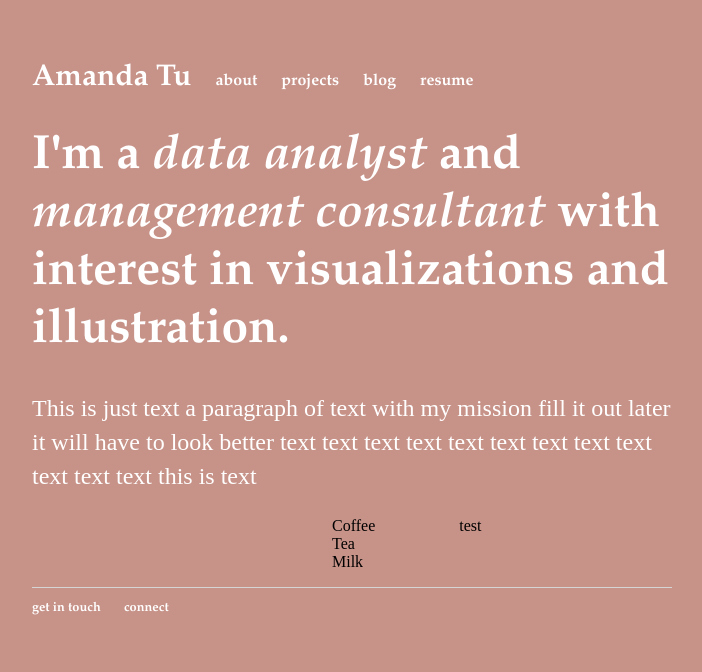
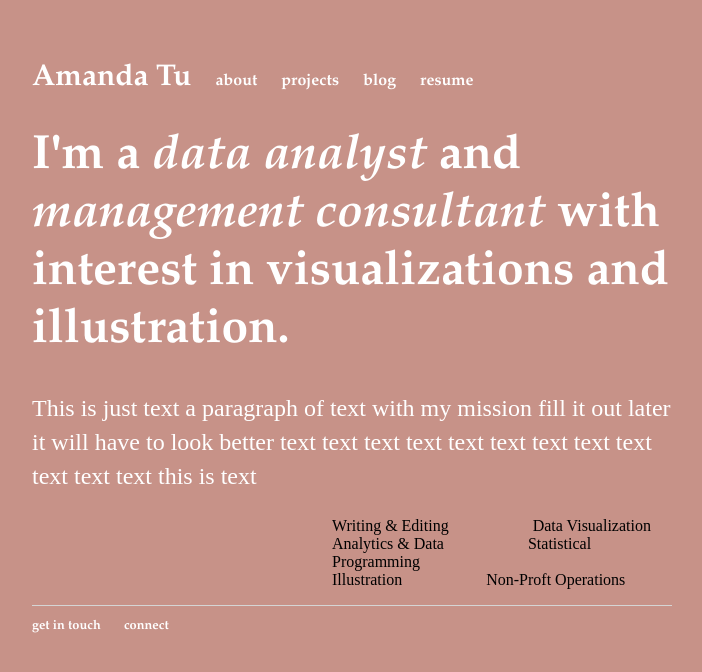
Before and after one commit to amanda-t2/amanda-t2.github.io, a Jekyll site: the page built from index.html, in a window 1280 px wide. Shown: the top 672 px of the page, without its empty margins (288-990 px from the left). Built offline with Jekyll 4.4.1, drawn with Linux system fonts in a browser that asks for light colours.

Commit message:
Update index.html

```diff
--- a/index.html
+++ b/index.html
@@ -6,8 +6,8 @@ title: amanda
 	<h1>I'm a <i>data analyst</i> and <i>management consultant</i> with interest in visualizations and illustration. </h1>
 	<p>This is just text a paragraph of text with my mission fill it out later it will have to look better text text text text text text text text text text text text this is text </p>
 	<ul>
-		<li>Coffee &nbsp&nbsp&nbsp&nbsp&nbsp&nbsp&nbsp&nbsp&nbsp&nbsp&nbsp&nbsp&nbsp&nbsp&nbsp&nbsp&nbsp&nbsp&nbsp test </li>
-		<li>Tea</li>
-		<li>Milk</li>
+		<li>Writing & Editing &nbsp&nbsp&nbsp&nbsp&nbsp&nbsp&nbsp&nbsp&nbsp&nbsp&nbsp&nbsp&nbsp&nbsp&nbsp&nbsp&nbsp&nbsp&nbsp Data Visualization</li>
+		<li>Analytics & Data &nbsp&nbsp&nbsp&nbsp&nbsp&nbsp&nbsp&nbsp&nbsp&nbsp&nbsp&nbsp&nbsp&nbsp&nbsp&nbsp&nbsp&nbsp&nbsp Statistical Programming</li>
+		<li>Illustration &nbsp&nbsp&nbsp&nbsp&nbsp&nbsp&nbsp&nbsp&nbsp&nbsp&nbsp&nbsp&nbsp&nbsp&nbsp&nbsp&nbsp&nbsp&nbsp Non-Proft Operations</li>
 	</ul>
 </div><!-- /.blurb -->
```
